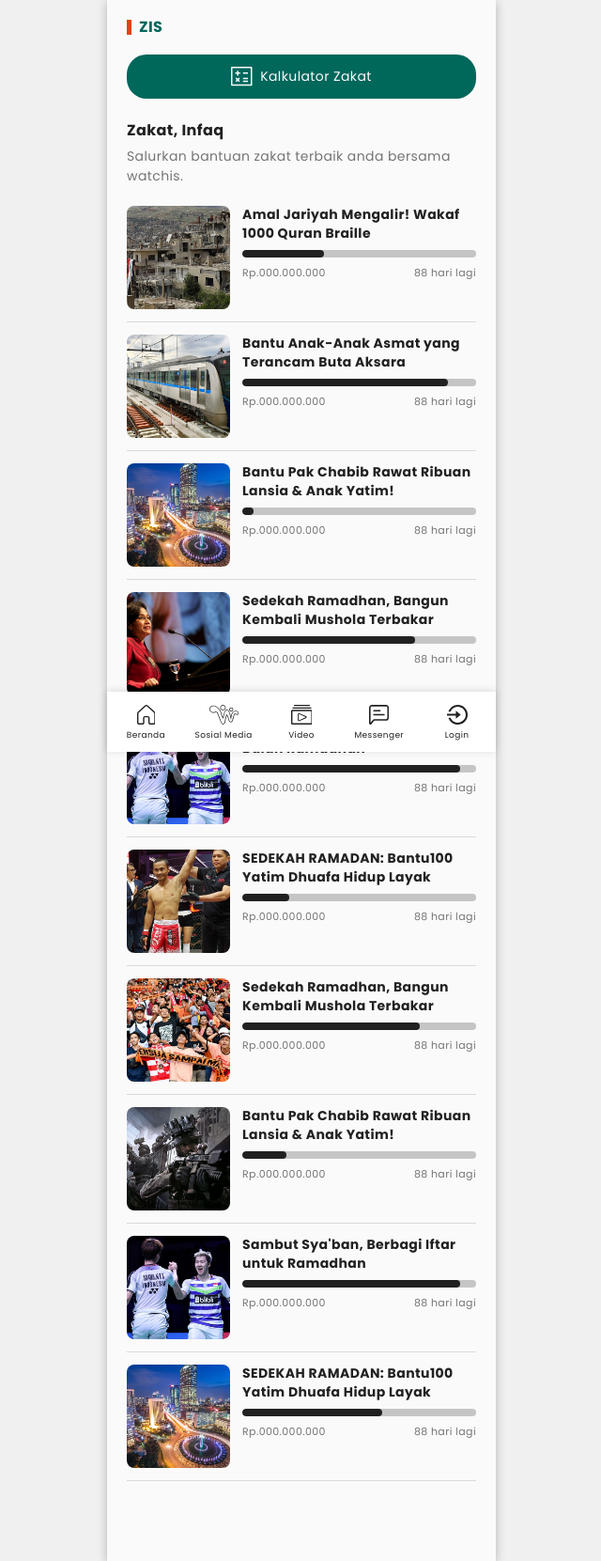
After one commit to ovarz/watchis, a PHP site: page /zakat.php in a window 1280 px wide. The commit adds this page. Shown: the whole page at 94% size, without its empty margins (319-959 px from the left). Run offline with PHP 8.4, Linux system fonts and the light colour scheme.

Commit message:
halaman zakat

```diff
--- a/css/zakat.css
+++ b/css/zakat.css
@@ -2,3 +2,18 @@
 .zakat-list{display:grid; grid-gap:var(--size-4);}
 .zakat-label{margin-bottom:var(--size-1);}
 .zakat-button{width:100%;}
+
+.calculator-button, .zakat-head{margin-bottom:var(--size-4);}
+.calculator-button{width:100%;}
+.calculator-button .svgicon{margin-right:var(--size-2);}
+
+.zakat-head-title{margin-bottom:var(--size-1); font-weight:bold; color:var(--color-text-2); font-size:var(--title-fontsize);}
+.zakat-head-desc{line-height:150%;}
+
+
+
+.zakat-info{display:grid; grid-gap:var(--size-2); grid-auto-rows:min-content;}
+.zakat-progress, .zakat-progressbar{height:var(--size-2); border-radius:var(--size-4); overflow:hidden;}
+.zakat-progress{position:relative; width:100%; background-color:rgb(var(--color-border-dark) / 21%);}
+.zakat-progressbar{background-color:var(--color-text-2); position:absolute; top:0; left:0;}
+.zakat-misc{display:flex; justify-content:space-between; font-size:11px;}
--- a/inc/sample.php
+++ b/inc/sample.php
@@ -5,4 +5,5 @@
   $random_desc=array("Lorem ipsum dolor sit amet, consectetur adipiscing elit. Nam erat orci, aliquam non nulla at, pretium feugiat lectus. Nulla rhoncus venenatis lacus ut facilisis.","Mauris semper condimentum nisl quis blandit. Curabitur tempus libero eu risus dapibus, id luctus tellus lacinia. Curabitur at molestie ex. Nulla hendrerit sem mauris, vel lobortis risus viverra et.","Pellentesque bibendum sem vitae diam euismod, semper congue justo posuere.","Aenean condimentum ex justo, eu sagittis nibh vulputate eget. Suspendisse potenti. Nam et urna vel urna efficitur malesuada non at nisi. Mauris vel leo sed diam ultrices pretium semper a turpis.");
   $random_author=array("Pay Joe","Soo Lee Hyin","Rhou Jya Lee","Rush Die","Soul as Three");
   $random_surah=array("Al Mulk","Al Waqiyah","Yaseen","Khaf","Ali Imran","Al-baqarah");
+  $random_zakat=array("Sambut Sya'ban, Berbagi Iftar untuk Ramadhan","Bantu Para Dhuafa Beribadah di Bulan Ramadhan","SEDEKAH RAMADAN: Bantu100 Yatim Dhuafa Hidup Layak","Bantu Anak-Anak Asmat yang Terancam Buta Aksara","Amal Jariyah Mengalir! Wakaf 1000 Quran Braille","Amal Jariyah Mengalir! Wakaf 1000 Quran Braille","Sedekah Ramadhan, Bangun Kembali Mushola Terbakar","Bantu Pak Chabib Rawat Ribuan Lansia & Anak Yatim!");
 ?>
--- /dev/null
+++ b/zakat.php
@@ -0,0 +1,51 @@
+<?php
+  $theme='light';
+  $page='zakat';
+  $login='no';
+  $channel='zakat';
+  $slideshow='yes';
+  require ('inc/base.php')
+?>
+<?php require ($_SERVER['WATCHIS'].'inc/sample.php')?>
+<?php require ($_SERVER['WATCHIS'].'inc/meta.php')?>
+<div class="rancak-container">
+  <section class="section-container section-zakat">
+    <div class="section-title">ZIS</div>
+
+	<a aria-label="Link_Title" title="Link_Title" class="btn calculator-button" href="zakat-calculator.php">
+	  <?php require ($_SERVER['WATCHIS'].'img/icon/calculator.svg')?>
+	  <span>Kalkulator Zakat</span>
+	</a>
+
+	<div class="zakat-head">
+	  <div class="zakat-head-title">Zakat, Infaq</div>
+	  <div class="zakat-head-desc">Salurkan bantuan zakat terbaik anda bersama watchis.</div>
+	</div>
+
+	<div class="section-article-list">
+	  <?php for ($i=1; $i <= 10 ; $i++) { ?>
+		<div class="content-box">
+		  <div class="content-thumb">
+			<a aria-label="Link_Title" title="Link_Title" class="content-thumb-frame flex_ori thumb-loading" href="zakat.php">
+			  <img alt="img_title" class="lazyload" data-original="img/sample/sample-<?php echo rand(1,20); ?>.jpg" />
+			</a>
+		  </div>
+		  <div class="content-info zakat-info">
+			<a aria-label="Link_Title" title="Link_Title" class="content-info-title" href="zakat.php">
+			  <h2><?php echo $random_zakat[array_rand($random_zakat)]; ?></h2>
+			</a>
+			<div class="zakat-progress">
+			  <div class="zakat-progressbar" style="width:<?php echo rand(1,99); ?>%;"></div>
+			</div>
+			<div class="zakat-misc">
+			  <div class="zakat-rupiah">Rp.000.000.000</div>
+			  <div class="zakat-time">88 hari lagi</div>
+			</div>
+		  </div>
+		</div>
+	  <?php } ?>
+	</div>
+  </section>
+</div>
+<?php require ($_SERVER['WATCHIS'].'inc/menu.php')?>
+<?php require ($_SERVER['WATCHIS'].'inc/base-bottom.php')?>
```
Also changed, not shown: img/icon/calculator.svg (added).
